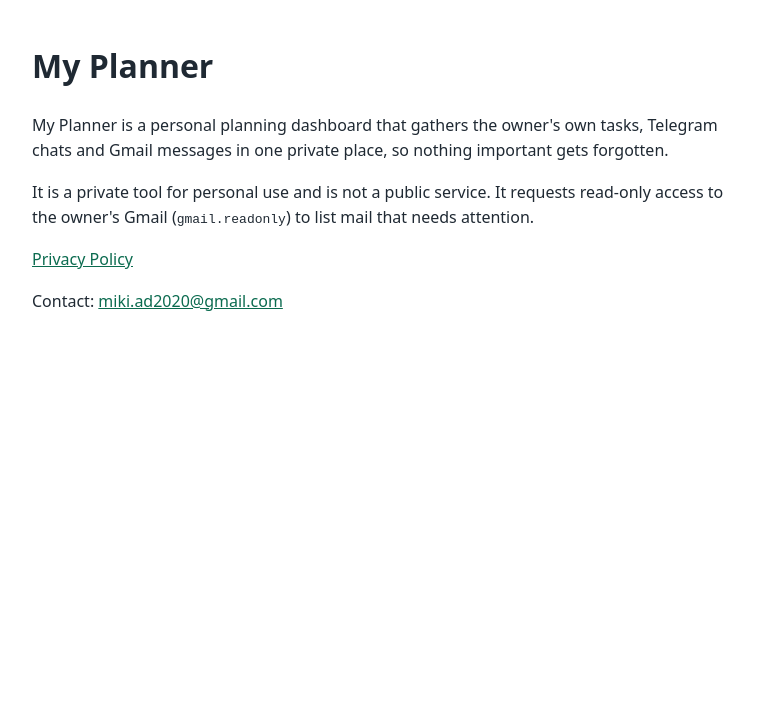
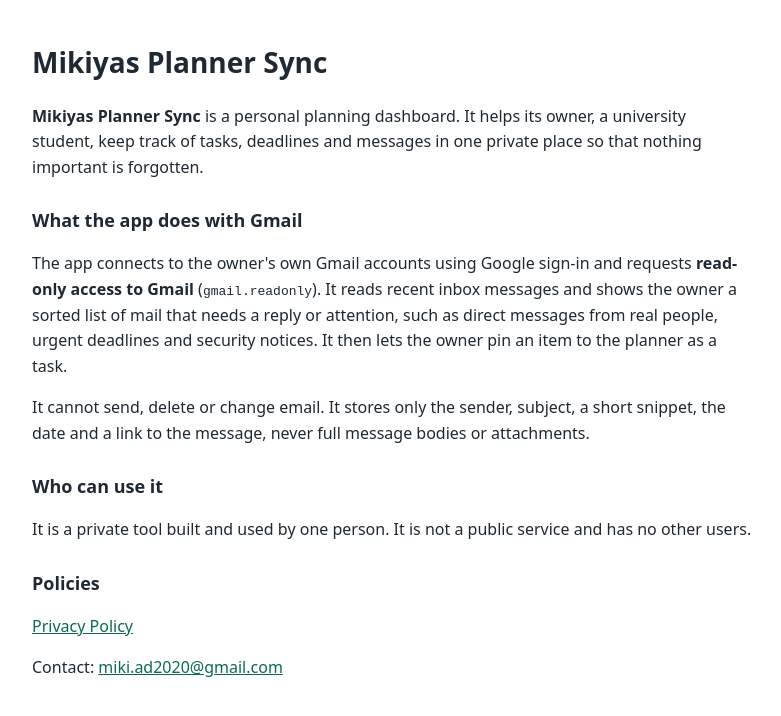
Before and after one commit to okmcacu/planner-privacy, a plain HTML site: page index.html in a window 1280 px wide. Shown: the whole page, without its empty margins (248-1029 px from the left). Drawn offline with Linux system fonts and the light colour scheme.

Commit message:
Revise index.html with new title and content
Updated title and added meta description for SEO. Revised content to clarify the app's purpose and usage.

```diff
--- a/index.html
+++ b/index.html
@@ -3,16 +3,26 @@
 <head>
 <meta charset="UTF-8">
 <meta name="viewport" content="width=device-width, initial-scale=1">
-<title>My Planner</title>
+<title>Mikiyas Planner Sync</title>
+<meta name="description" content="Mikiyas Planner Sync is a personal planning dashboard that lists the owner's own Gmail messages that need attention.">
+<meta name="google-site-verification" content="nb8NvXgDVho7fIEvJGsjwwuE-Dzx9UQuham9BNR0bwQ" />
 <style>
   body{font-family:system-ui,-apple-system,Segoe UI,sans-serif;max-width:720px;margin:40px auto;padding:0 18px;line-height:1.6;color:#1f2933}
-  a{color:#0b6b4f}
+  h1{font-size:28px} h2{font-size:18px;margin-top:26px} a{color:#0b6b4f}
 </style>
 </head>
 <body>
-<h1>My Planner</h1>
-<p>My Planner is a personal planning dashboard that gathers the owner's own tasks, Telegram chats and Gmail messages in one private place, so nothing important gets forgotten.</p>
-<p>It is a private tool for personal use and is not a public service. It requests read-only access to the owner's Gmail (<code>gmail.readonly</code>) to list mail that needs attention.</p>
+<h1>Mikiyas Planner Sync</h1>
+<p><strong>Mikiyas Planner Sync</strong> is a personal planning dashboard. It helps its owner, a university student, keep track of tasks, deadlines and messages in one private place so that nothing important is forgotten.</p>
+
+<h2>What the app does with Gmail</h2>
+<p>The app connects to the owner's own Gmail accounts using Google sign-in and requests <strong>read-only access to Gmail</strong> (<code>gmail.readonly</code>). It reads recent inbox messages and shows the owner a sorted list of mail that needs a reply or attention, such as direct messages from real people, urgent deadlines and security notices. It then lets the owner pin an item to the planner as a task.</p>
+<p>It cannot send, delete or change email. It stores only the sender, subject, a short snippet, the date and a link to the message, never full message bodies or attachments.</p>
+
+<h2>Who can use it</h2>
+<p>It is a private tool built and used by one person. It is not a public service and has no other users.</p>
+
+<h2>Policies</h2>
 <p><a href="privacy.html">Privacy Policy</a></p>
 <p>Contact: <a href="mailto:miki.ad2020@gmail.com">miki.ad2020@gmail.com</a></p>
 </body>
```
